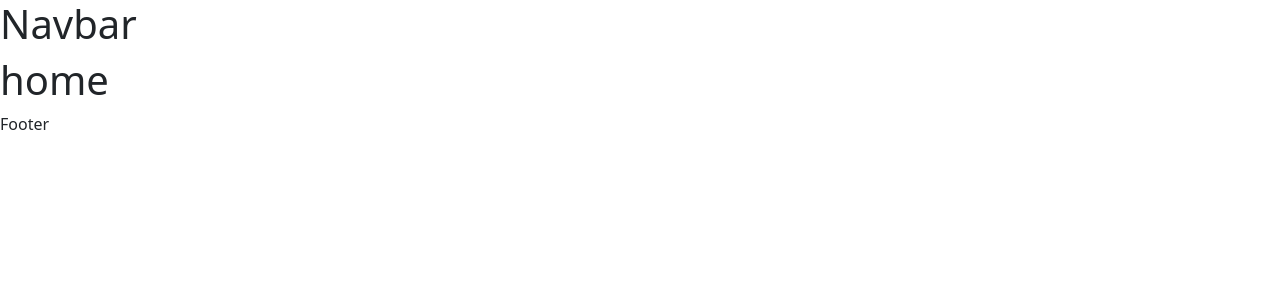
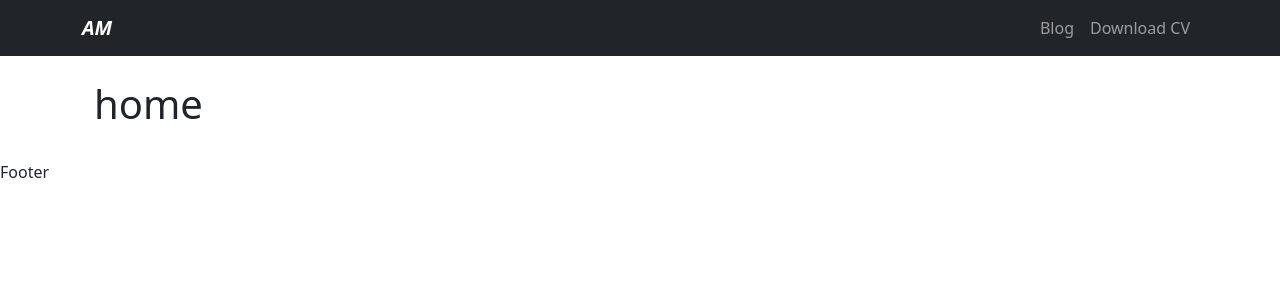
Before and after one commit to adrs1166ma/Portfolio, a Django app: page / in a window 1280 px wide. Shown: the top 300 px of the page. Run offline with Django 5.2, Linux system fonts and the light colour scheme; data that the repository does not hold is empty; parts of the project's set-up code (start-up, migrations or seed data) failed here and were passed over.

Commit message:
nav bar con direcciones url configurado con bootstrap

```diff
--- a/portfolio/templates/layout.html
+++ b/portfolio/templates/layout.html
@@ -8,10 +8,12 @@
 
 </head>
 <body>
-    <h1>Navbar</h1>
+    {% include 'partials/navbar.html' %}
 
-    {% block content %}
-    {% endblock  %}
+    <div class="container p-4">
+        {% block content %}
+        {% endblock  %}
+    </div>
 
     <footer>Footer</footer>
     <script src="https://cdn.jsdelivr.net/npm/bootstrap@5.3.3/dist/js/bootstrap.bundle.min.js" integrity="sha384-YvpcrYf0tY3lHB60NNkmXc5s9fDVZLESaAA55NDzOxhy9GkcIdslK1eN7N6jIeHz" crossorigin="anonymous"></script>
--- /dev/null
+++ b/portfolio/templates/partials/navbar.html
@@ -0,0 +1,20 @@
+<nav class="navbar navbar-expand-lg navbar-dark bg-dark">
+    <div class="container">
+      <a class="navbar-brand fw-bold fst-italic" href="/">AM</a>
+      <button class="navbar-toggler" type="button" data-bs-toggle="collapse" data-bs-target="#navbarNav" aria-controls="navbarNav" aria-expanded="false" aria-label="Toggle navigation">
+        <span class="navbar-toggler-icon"></span>
+      </button>
+      <div class="collapse navbar-collapse" id="navbarNav">
+        <ul class="navbar-nav ms-auto">
+
+          <li class="nav-item">
+            <a class="nav-link" href="{% url 'blog:posts' %}">Blog</a>
+          </li>
+          <li class="nav-item">
+            <a class="nav-link" href="#">Download CV</a>
+          </li>
+
+        </ul>
+      </div>
+    </div>
+  </nav>
```
